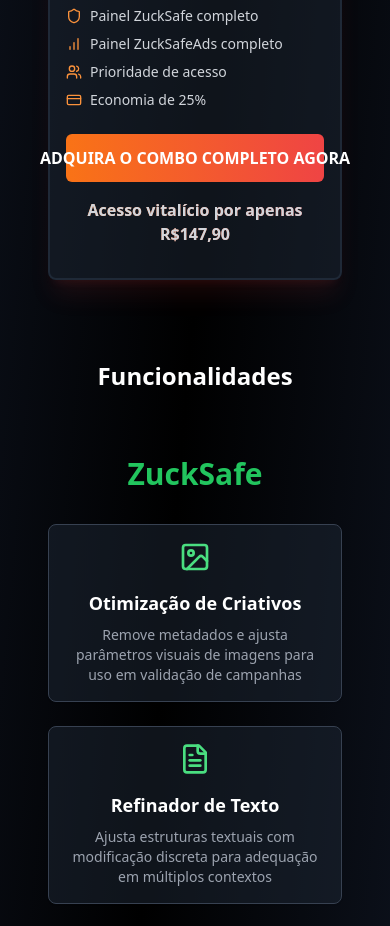
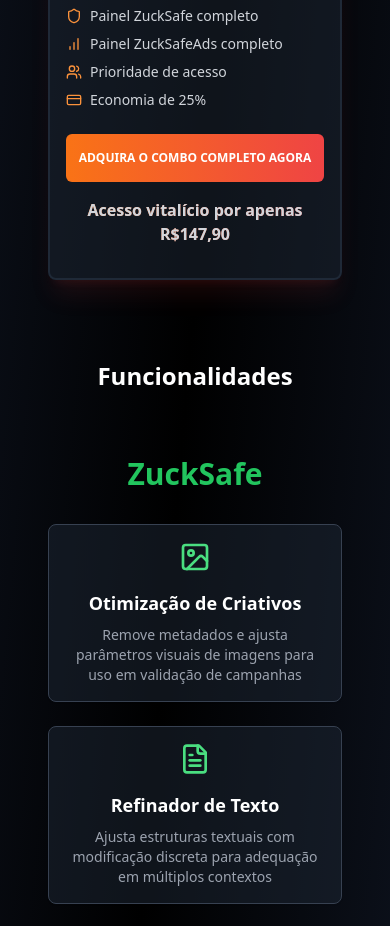
Before and after one commit to RaphaelCerri/zucksafe-identity-forge-34, a React (Vite) app: page / in a window 390 px wide. Shown: the part 1980-2906 px from the top of the page. Built offline with nearby package versions, Linux system fonts and the light colour scheme.

Commit message:
Visual edit in Lovable
Edited UI in Lovable

```diff
--- a/src/pages/Landing.tsx
+++ b/src/pages/Landing.tsx
@@ -3,10 +3,8 @@ import { Button } from '@/components/ui/button';
 import { Card, CardContent } from '@/components/ui/card';
 import { Shield, Eye, Users, CreditCard, FileText, Image, BarChart, Zap, BookOpen, Lock } from 'lucide-react';
 import { useNavigate } from 'react-router-dom';
-
 const Landing = () => {
   const navigate = useNavigate();
-
   const zuckSafeFeatures = [{
     icon: <Image className="w-8 h-8" />,
     title: "Otimização de Criativos",
@@ -32,7 +30,6 @@ const Landing = () => {
     title: "Cloaker Zuck",
     description: "Códigos inteligentes para redirecionamento com ajuste de rotas e dispositivos"
   }];
-
   const zuckSafeAdsFeatures = [{
     icon: <Users className="w-8 h-8" />,
     title: "Perfis Ads Otimizados",
@@ -42,7 +39,6 @@ const Landing = () => {
     title: "Dados Estratégicos",
     description: "Perfis com parâmetros ideais para performance e estruturação"
   }];
-
   return <div className="min-h-screen bg-gradient-to-br from-gray-900 via-black to-gray-900">
       {/* Header - 100% Transparente e sobreposto */}
       <header className="absolute top-0 left-0 w-full z-50 bg-transparent">
@@ -181,7 +177,7 @@ const Landing = () => {
                     <span className="text-gray-300 text-sm sm:text-base">Economia de 25%</span>
                   </div>
                 </div>
-                <Button size="lg" onClick={() => window.open('https://pay.perfectpay.com.br', '_blank')} className="w-full bg-gradient-to-r from-orange-500 to-red-500 hover:from-orange-600 hover:to-red-600 text-white font-bold py-6 sm:py-8 text-base sm:text-lg">
+                <Button size="lg" onClick={() => window.open('https://pay.perfectpay.com.br', '_blank')} className="w-full bg-gradient-to-r from-orange-500 to-red-500 hover:from-orange-600 hover:to-red-600 text-white font-bold py-6 sm:py-8 sm:text-lg text-xs">
                   ADQUIRA O COMBO COMPLETO AGORA
                 </Button>
                 <p className="text-base sm:text-lg font-semibold bg-gradient-to-r from-orange-500 to-red-500 bg-clip-text text-gray-300">
@@ -261,5 +257,4 @@ const Landing = () => {
       </footer>
     </div>;
 };
-
 export default Landing;
```
